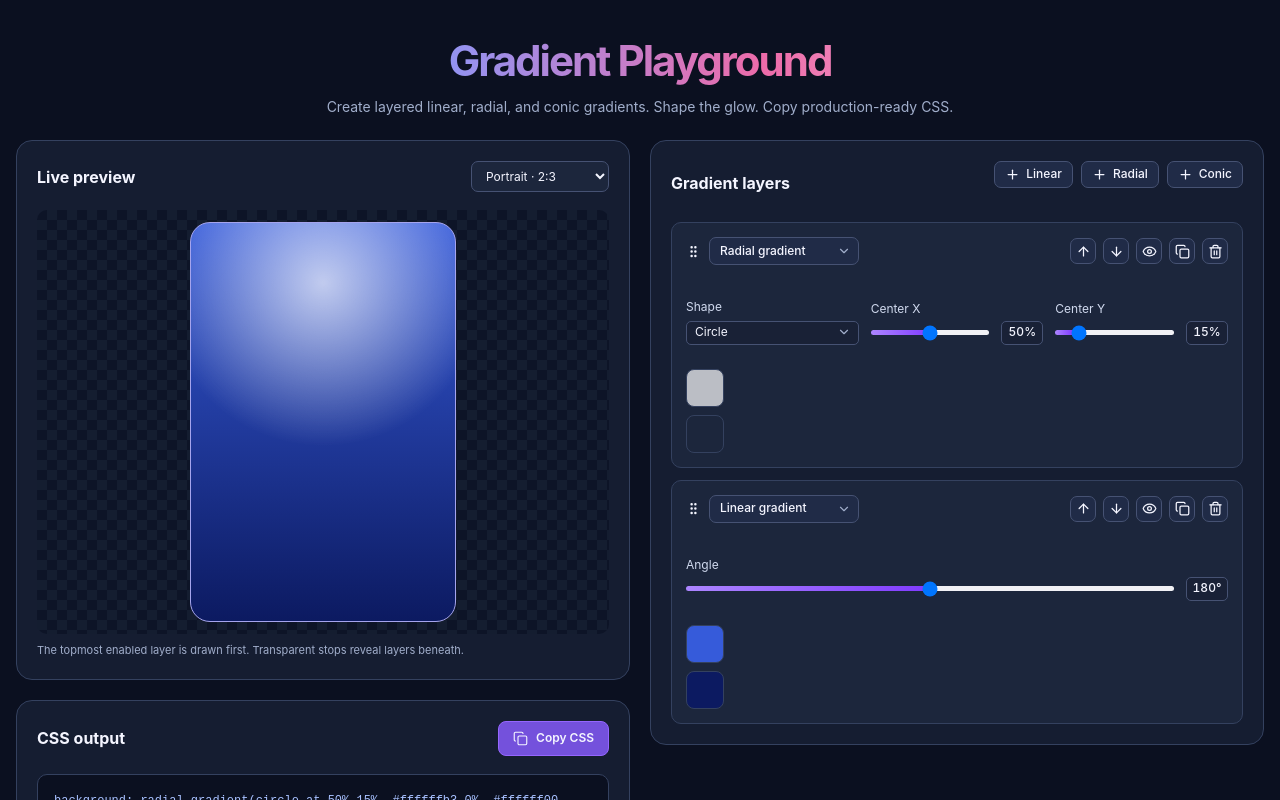
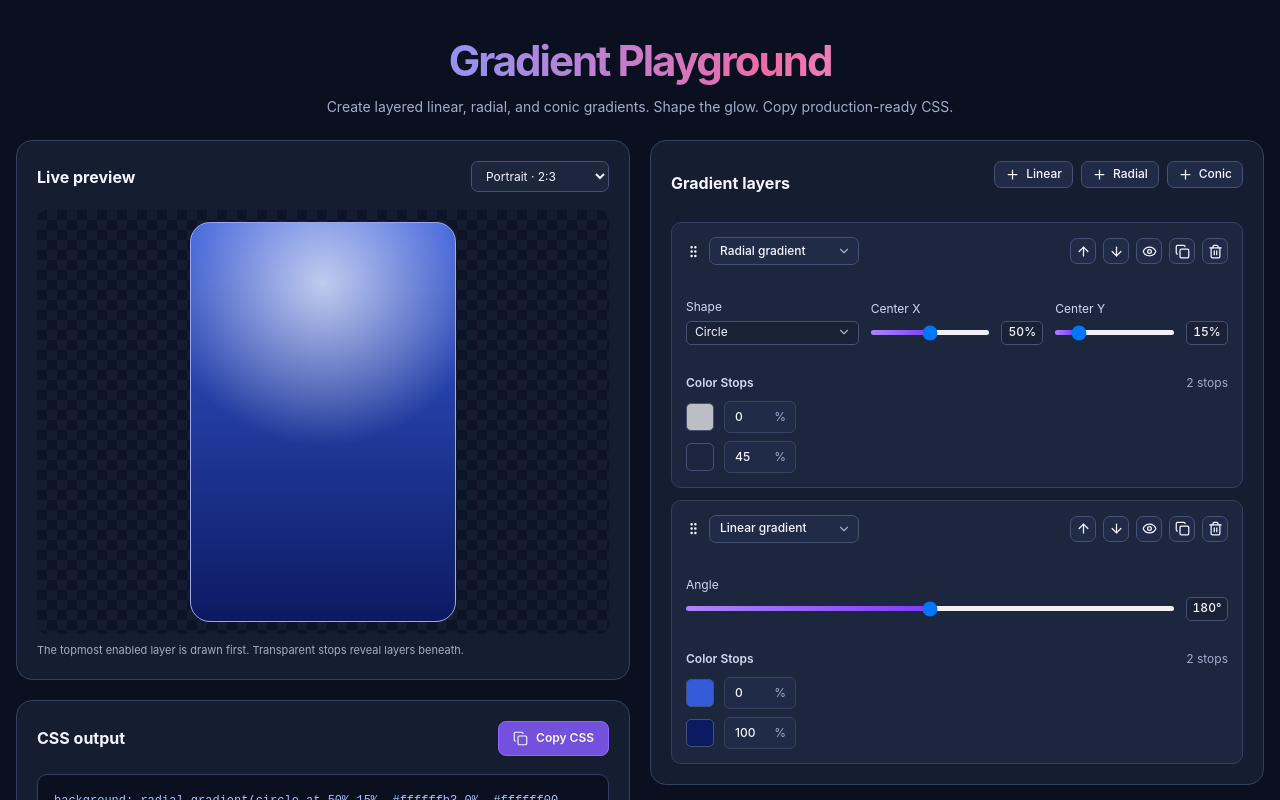
Before and after one commit to thomas367/gradientPlayground, a React (Vite) app: page / in a window 1280 px wide. Shown: the top 800 px of the page. Built offline with nearby package versions, Linux system fonts and the light colour scheme.

Commit message:
Implement base color stops

```diff
--- /dev/null
+++ b/src/components/gradientLayers/controls/colorStops/colorStop.tsx
@@ -0,0 +1,52 @@
+import type React from 'react';
+import { observer } from 'mobx-react-lite';
+import { gradientStore } from 'stores/gradientStore';
+import type { ColorStop as ColorStopProp } from 'types/gradient';
+import { GradientType } from 'types/gradient';
+
+import * as Styled from './styles';
+
+interface ColorStopProps {
+    layerId: string;
+    enabled: boolean;
+    gradientType: GradientType;
+    stop: ColorStopProp;
+}
+
+export const ColorStop = observer(function ColorStop({
+    layerId,
+    gradientType,
+    enabled,
+    stop,
+}: ColorStopProps): React.JSX.Element {
+    const isConic = gradientType === GradientType.CONIC;
+    const { updateColorStop } = gradientStore;
+
+    const handlePositionChange = (value: number) => {
+        const max = isConic ? 360 : 100;
+
+        if (!Number.isFinite(value) || value < 0 || value > max) return;
+
+        const position = isConic ? value / 3.6 : value;
+        updateColorStop(layerId, stop.id, { position });
+    };
+
+    return (
+        <Styled.ColorStopRow>
+            <Styled.ColorSample $color={stop.color} $enabled={enabled} />
+            <Styled.PositionWrapper>
+                <Styled.PositionInput
+                    aria-label="Color stop position"
+                    type="number"
+                    min={0}
+                    max={isConic ? 360 : 100}
+                    value={isConic ? Math.round(stop.position * 3.6) : stop.position}
+                    step={1}
+                    disabled={!enabled}
+                    onChange={(event) => handlePositionChange(event.currentTarget.valueAsNumber)}
+                />
+                <Styled.PositionSuffix aria-hidden="true">{isConic ? '°' : '%'}</Styled.PositionSuffix>
+            </Styled.PositionWrapper>
+        </Styled.ColorStopRow>
+    );
+});
--- /dev/null
+++ b/src/components/gradientLayers/controls/colorStops/colorStops.tsx
@@ -0,0 +1,26 @@
+import type React from 'react';
+import { observer } from 'mobx-react-lite';
+import type { GradientLayer } from 'types/gradient';
+import { ColorStop } from 'components/gradientLayers/controls/colorStops/colorStop';
+
+import * as Styled from './styles';
+
+interface ColorStopsProps {
+    layer: GradientLayer;
+}
+
+export const ColorStops = observer(function ColorStops({ layer }: ColorStopsProps): React.JSX.Element {
+    return (
+        <Styled.Wrapper>
+            <Styled.ColorStopsHeader>
+                <Styled.ColorStopsTitle>Color Stops</Styled.ColorStopsTitle>
+                <Styled.ColorStopsCount>
+                    {layer.stops.length} {layer.stops.length === 1 ? 'stop' : 'stops'}
+                </Styled.ColorStopsCount>
+            </Styled.ColorStopsHeader>
+            {layer.stops.map((stop) => (
+                <ColorStop key={stop.id} layerId={layer.id} gradientType={layer.type} stop={stop} enabled={layer.enabled} />
+            ))}
+        </Styled.Wrapper>
+    );
+});
--- /dev/null
+++ b/src/components/gradientLayers/controls/colorStops/styles.tsx
@@ -0,0 +1,95 @@
+import styled from 'styled-components';
+
+export const Wrapper = styled.div`
+    display: flex;
+    flex-direction: column;
+    margin-top: 12px;
+    gap: 8px;
+`;
+
+export const ColorStopsHeader = styled.div`
+    display: flex;
+    align-items: center;
+    justify-content: space-between;
+    min-height: 20px;
+`;
+
+export const ColorStopsTitle = styled.span`
+    font-size: 12px;
+    font-weight: 600;
+    line-height: 16px;
+    color: #d1daef;
+`;
+
+export const ColorStopsCount = styled.span`
+    font-size: 12px;
+    font-weight: 400;
+    line-height: 16px;
+    color: var(--color-text-secondary);
+`;
+
+export const ColorStopRow = styled.div`
+    display: flex;
+    align-items: center;
+    gap: 10px;
+    min-height: 28px;
+    width: 100%;
+`;
+
+export const ColorSample = styled.div<{ $color: string; $enabled: boolean }>`
+    width: 28px;
+    height: 28px;
+    flex-shrink: 0;
+    border: 1px solid var(--color-secondary-border);
+    border-radius: 5px;
+    background: ${({ $color }) => $color};
+    opacity: ${(props): number => (props.$enabled ? 1 : 0.4)};
+`;
+
+export const PositionWrapper = styled.div`
+    position: relative;
+    width: 72px;
+    height: 32px;
+    flex-shrink: 0;
+`;
+
+export const PositionInput = styled.input`
+    width: 100%;
+    height: 100%;
+    box-sizing: border-box;
+    padding: 0 24px 0 10px;
+    background: #202b47;
+    border: 1px solid #374461;
+    border-radius: 6px;
+    color: var(--color-text);
+    font-size: 12px;
+    font-weight: 500;
+    outline: none;
+    transition: border-color 0.2s ease;
+    appearance: textfield;
+
+    &::-webkit-inner-spin-button,
+    &::-webkit-outer-spin-button {
+        appearance: none;
+        margin: 0;
+    }
+
+    &:focus {
+        border-color: #9566ff;
+    }
+
+    &:disabled {
+        opacity: 0.4;
+        cursor: not-allowed;
+    }
+`;
+
+export const PositionSuffix = styled.span`
+    position: absolute;
+    top: 50%;
+    right: 10px;
+    transform: translateY(-50%);
+    color: var(--color-text-secondary);
+    font-size: 12px;
+    pointer-events: none;
+`;
--- a/src/components/gradientLayers/gradientLayers.tsx
+++ b/src/components/gradientLayers/gradientLayers.tsx
@@ -5,6 +5,7 @@ import { Panel } from 'components/panel/panel';
 import { LinearControls } from 'components/gradientLayers/controls/linearControls';
 import { RadialControls } from 'components/gradientLayers/controls/radialControls';
 import { ConicControls } from 'components/gradientLayers/controls/conicControls';
+import { ColorStops } from 'components/gradientLayers/controls/colorStops/colorStops';
 import { gradientStore } from 'stores/gradientStore';
 import { GradientType } from 'types/gradient';
 
@@ -93,16 +94,7 @@ export const GradientLayers = observer(function GradientLayers(): React.JSX.Elem
                                 {layer.type === GradientType.LINEAR && <LinearControls layer={layer} />}
                                 {layer.type === GradientType.RADIAL && <RadialControls layer={layer} />}
                                 {layer.type === GradientType.CONIC && <ConicControls layer={layer} />}
-                                <Styled.LayerSamplesWrapper>
-                                    {layer.stops.map((stop) => (
-                                        <Styled.LayerSample
-                                            key={stop.id}
-                                            $color={stop.color}
-                                            title={`${stop.color} — ${stop.position}%`}
-                                            $enabled={layer.enabled}
-                                        />
-                                    ))}
-                                </Styled.LayerSamplesWrapper>
+                                <ColorStops layer={layer} />
                             </Styled.LayerInfo>
                         </Styled.LayerItem>
                     ))}
--- a/src/components/gradientLayers/styles.tsx
+++ b/src/components/gradientLayers/styles.tsx
@@ -180,16 +180,6 @@ export const LayerSamplesWrapper = styled.div`
     margin-top: 8px;
 `;
 
-export const LayerSample = styled.div<{ $color: string; $enabled: boolean }>`
-    width: 38px;
-    height: 38px;
-    flex-shrink: 0;
-    border: 1px solid var(--color-border);
-    border-radius: 8px;
-    background: ${({ $color }) => $color};
-    opacity: ${(props): number => (props.$enabled ? 1 : 0.4)};
-`;
-
 export const LayerInfo = styled.div`
     display: flex;
     flex: 1;
--- a/src/stores/gradientStore.ts
+++ b/src/stores/gradientStore.ts
@@ -1,5 +1,5 @@
 import { makeAutoObservable } from 'mobx';
-import type { GradientLayer, GradientPreset, GradientType } from 'types/gradient';
+import type { GradientLayer, GradientPreset, GradientType, ColorStop } from 'types/gradient';
 import { presets } from 'data/presets';
 import { generateBackground, generateCSS, createGradient, convertGradient } from 'utils/gradient';
 
@@ -87,6 +87,17 @@ class GradientStore {
         this.selectedPresetId = null;
     };
 
+    updateColorStop = (layerId: string, stopId: string, properties: Partial<Omit<ColorStop, 'id'>>) => {
+        const layer = this.layers.find((layer) => layer.id === layerId);
+        if (!layer) return;
+
+        const stop = layer.stops.find((stop) => stop.id === stopId);
+        if (!stop) return;
+
+        Object.assign(stop, properties);
+        this.selectedPresetId = null;
+    };
+
     updateLayer = (id: string, changes: Partial<GradientLayer>) => {
         const layer = this.layers.find((layer) => layer.id === id);
         if (!layer) return;
```
